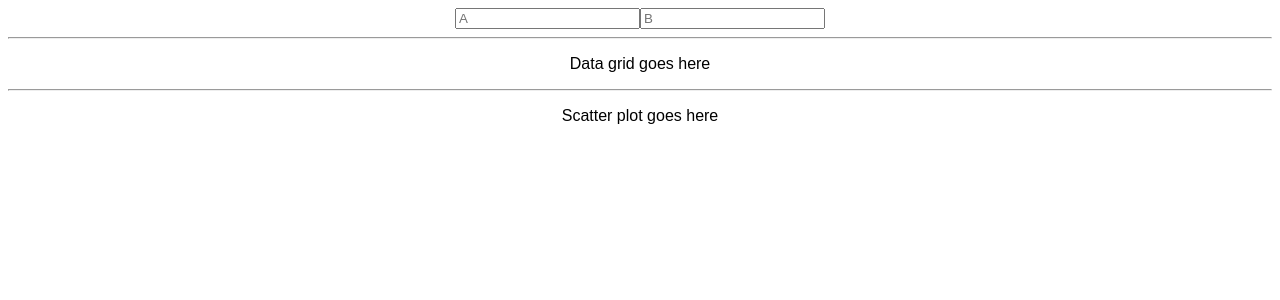
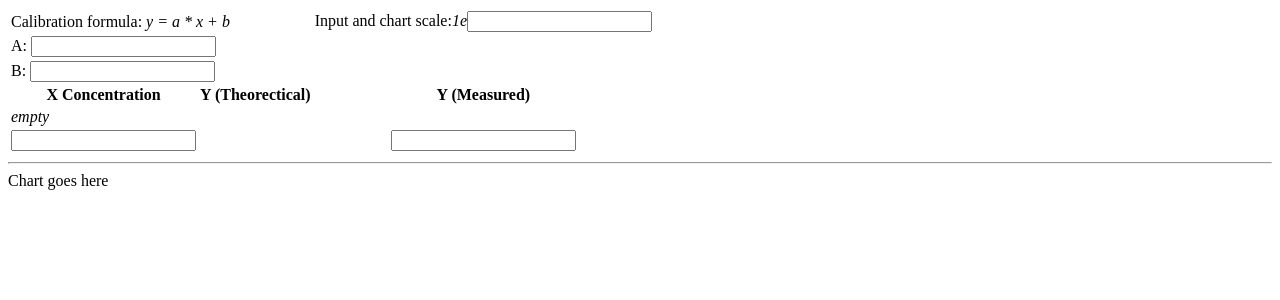
Before and after one commit to AndreSteenveld/chemical-lemons, a React (Create React App) app: page / in a window 1280 px wide. Shown: the top 300 px of the page. Built offline with nearby package versions, Linux system fonts and the light colour scheme.

Commit message:
Slicing the UI in bits

```diff
--- a/src/App.tsx
+++ b/src/App.tsx
@@ -1,14 +1,87 @@
+import { Component } from "react";
 import "./styles.css";
 
-export default function App() {
-  return (
-    <div className="App">
-      <input type="number" placeholder="A" />
-      <input type="number" placeholder="B" />
-      <hr />
-      <p>Data grid goes here</p>
-      <hr />
-      <p>Scatter plot goes here</p>
-    </div>
-  );
+export class Grid extends Component {
+    render() {
+        return (
+            <table>
+                <thead>
+                    <tr>
+                        <td colSpan={2}>
+                            Calibration formula: <i>y = a * x + b</i>
+                        </td>
+                        <td>
+                            Input and chart scale:
+                            <i>
+                                1e
+                                <input type="number" />
+                            </i>
+                        </td>
+                    </tr>
+
+                    <tr>
+                        <td colSpan={3}>
+                            A: <input type="number" />
+                        </td>
+                    </tr>
+
+                    <tr>
+                        <td colSpan={3}>
+                            B: <input type="number" />
+                        </td>
+                    </tr>
+
+                    <tr>
+                        <th scope="col">X Concentration</th>
+                        <th scope="col">Y (Theorectical)</th>
+                        <th scope="col">Y (Measured)</th>
+                    </tr>
+                </thead>
+
+                <tbody>
+                    <tr>
+                        <td colSpan={3}>
+                            <i>empty</i>
+                        </td>
+                    </tr>
+                </tbody>
+
+                <tfoot>
+                    <tr>
+                        <th scope="col">
+                            <input type="number" />
+                        </th>
+                        <th scope="col"> &nbsp; </th>
+                        <th scope="col">
+                            <input type="number" />
+                        </th>
+                    </tr>
+                </tfoot>
+            </table>
+        );
+    }
 }
+
+export class Chart extends Component {
+    render() {
+        return (
+            <div>
+                <span>Chart goes here</span>
+            </div>
+        );
+    }
+}
+
+export class App extends Component {
+    render() {
+        return (
+            <div>
+                <Grid />
+                <hr />
+                <Chart />
+            </div>
+        );
+    }
+}
+
+export default App;
```
